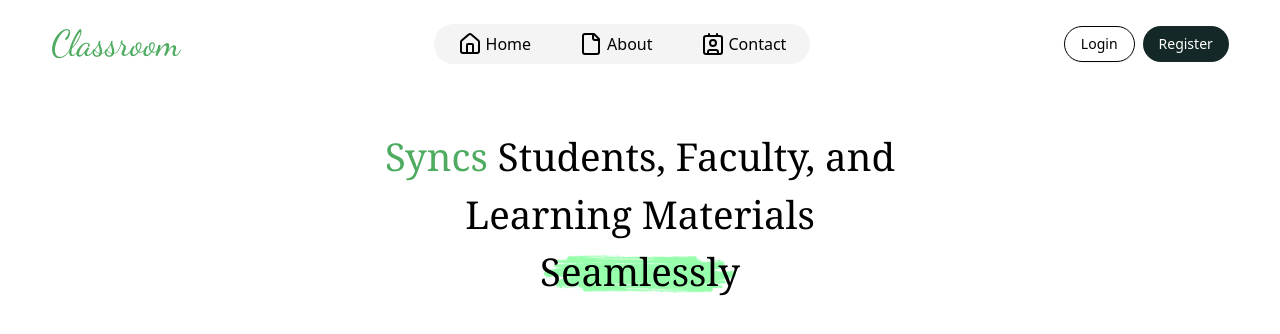
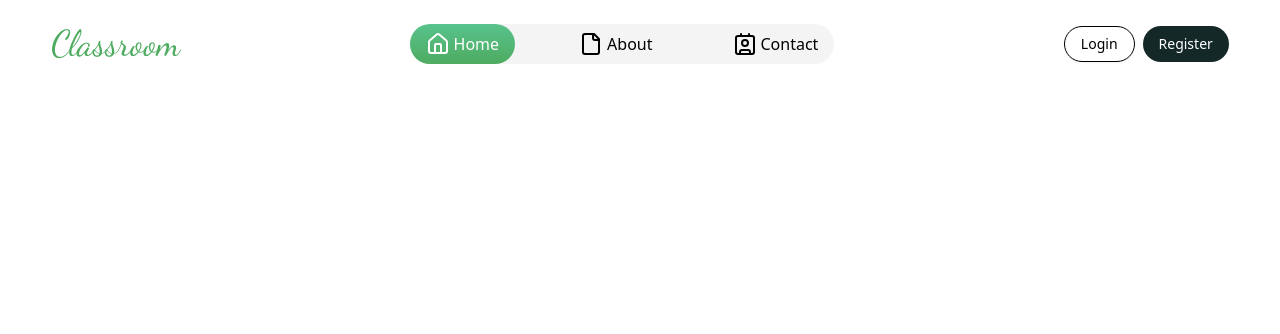
Before and after one commit to jonayeds/CMT-Client, a Next.js app: page / in a window 1280 px wide. Shown: the top 334 px of the page. Built offline with nearby package versions, Linux system fonts and the light colour scheme.

Commit message:
added common layout and login page

```diff
--- a/package.json
+++ b/package.json
@@ -12,6 +12,7 @@
     "@radix-ui/react-slot": "^1.1.2",
     "class-variance-authority": "^0.7.1",
     "clsx": "^2.1.1",
+    "gsap": "^3.12.7",
     "lucide-react": "^0.483.0",
     "next": "15.2.3",
     "react": "^19.0.0",
--- /dev/null
+++ b/src/app/(withCommonLayout)/layout.tsx
@@ -0,0 +1,12 @@
+import Navbar from '@/components/shared/Navbar'
+import React from 'react'
+
+const CommonLayout = () => {
+  return (
+    <div>
+        <Navbar/>
+    </div>
+  )
+}
+
+export default CommonLayout
--- a/src/app/layout.tsx
+++ b/src/app/layout.tsx
@@ -1,11 +1,5 @@
 import type { Metadata } from "next";
 import "./globals.css";
-import Navbar from "@/components/shared/Navbar";
-// import localLogo from "next/font/local"
-
-// const fontLogo = localLogo({
-//   src:"../assets/fonts/logo.ttf"
-// })
 
 export const metadata: Metadata = {
   title: "Create Next App",
@@ -20,10 +14,8 @@
   return (
     <html lang="en">
       <body
-        className={``}
-        cz-shortcut-listen="true"
+      cz-shortcut-listen="true"
       >
-        <Navbar/>
         {children}
       </body>
     </html>
--- /dev/null
+++ b/src/app/login/page.tsx
@@ -0,0 +1,10 @@
+
+const LoginPage = () => {
+  return (
+    <div>
+
+    </div>
+  )
+}
+
+export default LoginPage
--- a/src/components/home/HeroSection.tsx
+++ b/src/components/home/HeroSection.tsx
@@ -1,12 +1,29 @@
-import Image from "next/image"
-import headingBg from "@/assets/images/headingBg.png"
-
+import Image from "next/image";
+import headingBg from "@/assets/images/headingBg.png";
+import laptop from "@/assets/images/laptop.png"
 const HeroSection = () => {
   return (
-    <div className="mt-10">
-        <h1 className="text-center text-[3vw] font-serif  "><span className="text-[#4eab60]">Syncs</span> Students, Faculty, and <br /> Learning Materials <br /> <span className="bg-heading relative"><Image className="  absolute left-0 -top-[1.5vw] opacity-60 -z-10" alt="bg" src={headingBg} width={200} height={200}/> <span >Seamlessly</span></span></h1>
+    <div className="pt-16  relative ">
+      <div className="absolute -z-20 inset-0 h-full w-full bg-white bg-[linear-gradient(to_right,#80808012_1px,transparent_1px),linear-gradient(to_bottom,#80808012_1px,transparent_1px)] bg-[size:24px_24px]"></div>
+      <h1 className="text-center md:text-[3vw] text-[7vw] font-serif  ">
+        <span className="text-[#5A7D65]">Syncs</span> Students, Faculty, and{" "}
+        <br /> Learning Materials <br />{" "}
+        <span className="bg-heading relative">
+          <Image
+            className=" -rotate-[10deg] w-auto h-auto absolute left-[5%] -top-[1.5vw] opacity-60 -z-10"
+            alt="bg"
+            src={headingBg}
+            width={200}
+            height={200}
+          />{" "}
+          <span>Seamlessly</span>
+        </span>
+      </h1>
+      <div className="flex justify-center ">
+        <Image src={laptop} priority alt="laptop" width={200} height={200} className="md:w-[40vw] w-[70vw] h-auto md:-my-10 -my-4"/>
+      </div>
     </div>
-  )
-}
+  );
+};
 
-export default HeroSection
+export default HeroSection;
--- a/src/components/shared/Navbar.tsx
+++ b/src/components/shared/Navbar.tsx
@@ -1,30 +1,43 @@
+"use client";
 import Link from "next/link";
 import { Button } from "../ui/button";
 import { Contact, File, Home } from "lucide-react";
+import { usePathname } from "next/navigation";
 
 const Navbar = () => {
+  const path = usePathname();
+  const activeNav = "from-[#58c38c] bg-gradient-to-b  to-[#4EAB60] text-white";
+  const inactiveNav = "duration-300 hover:text-[#4EAB60]";
   return (
     <div className="flex justify-between items-center px-[4vw]  py-6">
       <div>
-        <Link href={"/"} className="logo text-4xl ">Classroom</Link>
+        <Link href={"/"} className="logo text-4xl ">
+          Classroom
+        </Link>
       </div>
-      <div className="flex gap-12 bg-[#f4f4f4] px-6 rounded-full py-2">
+      <div className="flex gap-12 text-black bg-[#f4f4f4] px-0 rounded-full py-0">
         <Link
           href={"/"}
-          className="flex items-center gap-1 duration-300 hover:text-[#4EAB60]"
+          className={`${
+            path === "/" ? activeNav : inactiveNav
+          } py-2 px-4 rounded-full flex items-center gap-1 `}
         >
           <Home className="w-6" /> Home
         </Link>
         <Link
           href={"/about"}
-          className="flex items-center gap-1 duration-300 hover:text-[#4EAB60]"
+          className={`${
+            path === "/about" ? activeNav : inactiveNav
+          } py-2 px-4 rounded-full flex items-center gap-1 `}
         >
           <File />
           About
         </Link>
         <Link
           href={"/contact"}
-          className="flex items-center gap-1 duration-300 hover:text-[#4EAB60]"
+          className={`${
+            path === "/contact" ? activeNav : inactiveNav
+          } py-2 px-4 rounded-full flex items-center gap-1 `}
         >
           <Contact />
           Contact
```
Also changed, not shown: src/app/(withCommonLayout)/page.tsx (renamed from src/app/page.tsx), src/assets/images/laptop.png (added), 1 other file (tests, documents, lock files or other folders).
